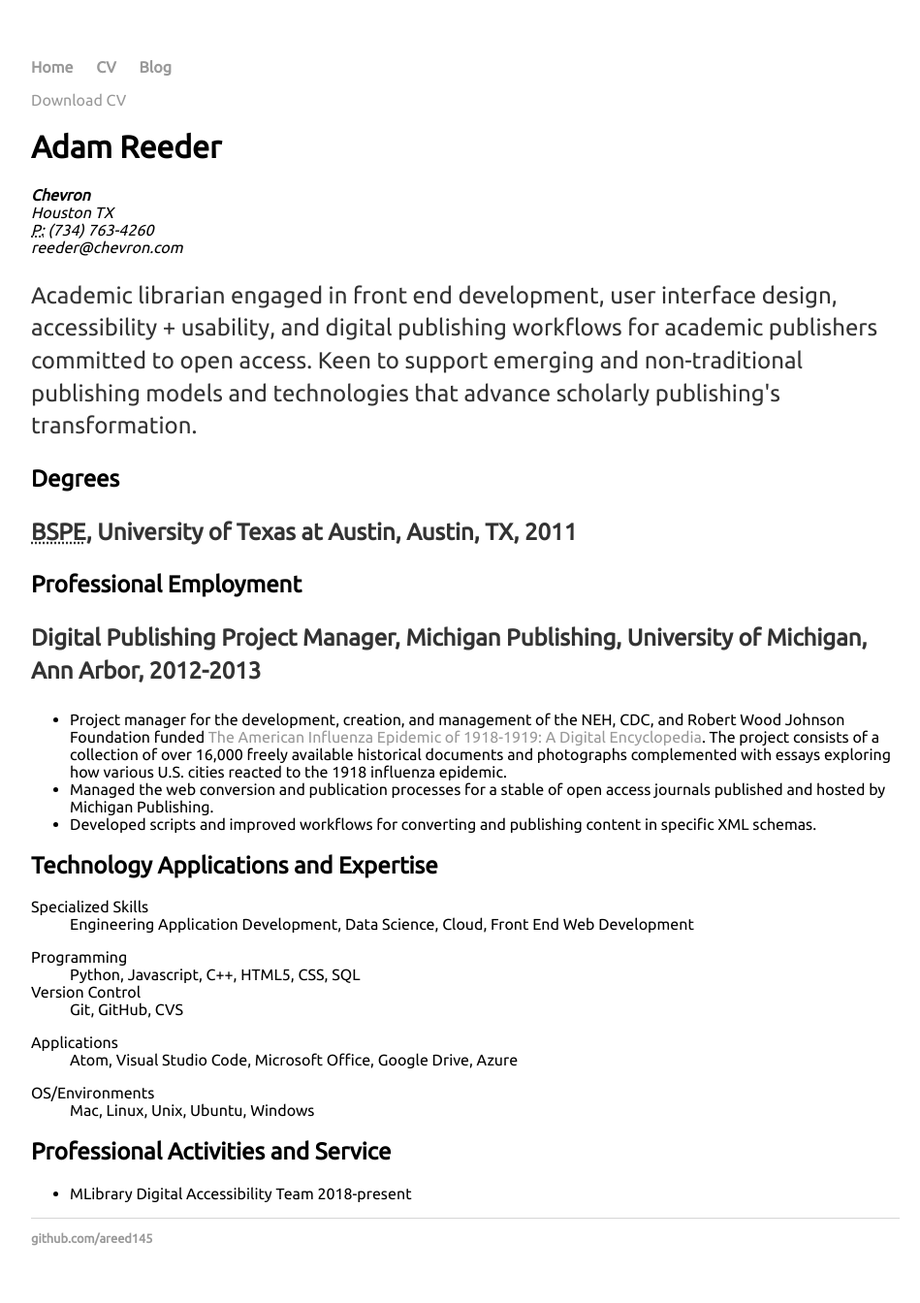
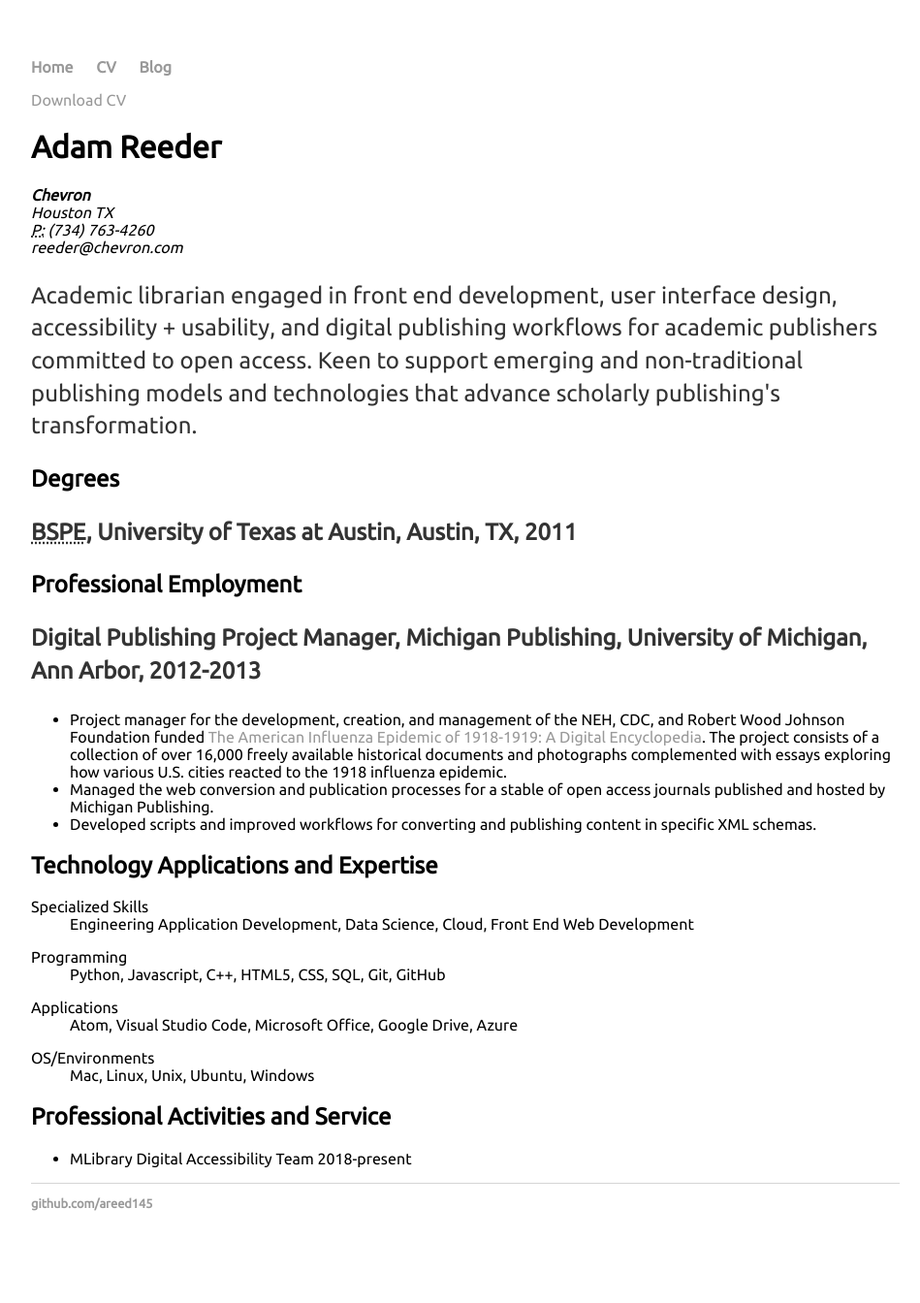
Before and after one commit to areed145/areed145.github.io, a Jekyll site: the page built from cv/index.html, in a window 1280 px wide. Shown: the whole page at 97% size, without its empty margins (160-1109 px from the left). Built offline with Jekyll 4.4.1, drawn with Linux system fonts in a browser that asks for light colours; after the commit the page ends 1308 px from its top, so only the background shows below that.

Commit message:
Update index.html

```diff
--- a/cv/index.html
+++ b/cv/index.html
@@ -41,9 +41,7 @@ description: Current CV for Adam Reeder, a Petroleum Engineer, Data Scientist, P
 					</dl>
 					<dl class="dl-horizontal">
 						<dt>Programming</dt>
-						<dd>Python, Javascript, C++, HTML5, CSS, SQL</dd>
-						<dt>Version Control</dt>
-						<dd>Git, GitHub, CVS</dd>
+						<dd>Python, Javascript, C++, HTML5, CSS, SQL, Git, GitHub</dd>
 					</dl>
 					<dl class="dl-horizontal">
 						<dt>Applications</dt>
```
